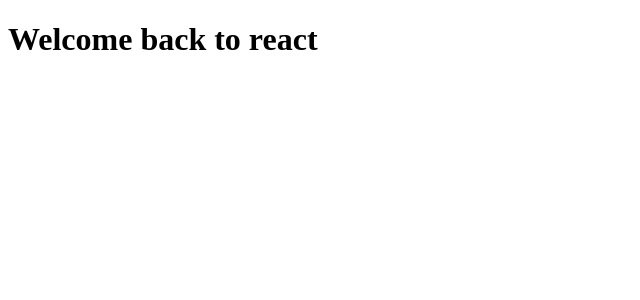
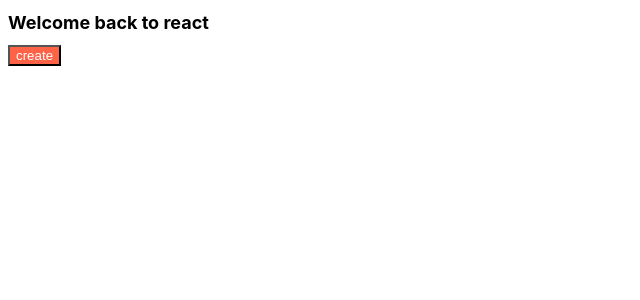
Before and after one commit to ksy52081/MovieWebServiceByReactJS, a React (Create React App) app in the folder reactnpxproject/: page / in a window 1280 px wide. Shown: the top 300 px of the page, without its empty margins (0-640 px from the left). Built offline with nearby package versions, Linux system fonts and the light colour scheme.

Commit message:
[Lecture] #5.1 divide & conquer 를 위한 1) export default XXX 정의 2) XXX.module.css와 XXX.js 쪼개기

```diff
--- a/reactnpxproject/package.json
+++ b/reactnpxproject/package.json
@@ -6,6 +6,7 @@
     "@testing-library/jest-dom": "^5.16.4",
     "@testing-library/react": "^13.1.1",
     "@testing-library/user-event": "^13.5.0",
+    "prop-types": "^15.8.1",
     "react": "^18.1.0",
     "react-dom": "^18.1.0",
     "react-scripts": "5.0.1",
--- a/reactnpxproject/src/App.js
+++ b/reactnpxproject/src/App.js
@@ -1,8 +1,11 @@
+import Button from "./Button.js";
+import yyyyy from "./XXX.module.css";
 
 function App() {
   return (
     <div>
-      <h1>Welcome back to react</h1>
+      <h1 className={yyyyy.title}>Welcome back to react</h1>
+      <Button text={"create"}/>
     </div>
   );
 }
--- /dev/null
+++ b/reactnpxproject/src/Button.js
@@ -0,0 +1,29 @@
+import PropTypes from "prop-types";
+import styles from "./Button.module.css"
+
+// function Button2({text}){
+//     return(
+//         <button
+//         style={{
+//             color:"white",
+//             backgroundColor:"tomato",
+//         }}
+//         >
+//         {text}
+//         </button>
+//     )
+// }
+
+function Button({text}){
+    return(
+        <button className={styles.Btn}>
+        {text}
+        </button>
+    )
+}
+
+Button.propTypes = {
+    text: PropTypes.string.isRequired,
+};
+
+export default Button;
--- /dev/null
+++ b/reactnpxproject/src/Button.module.css
@@ -0,0 +1,4 @@
+.Btn {
+    color:white;
+    background-color: tomato;
+}
--- /dev/null
+++ b/reactnpxproject/src/XXX.module.css
@@ -0,0 +1,4 @@
+.title {
+    font-family: -apple-system, BlinkMacSystemFont, 'Segoe UI', Roboto, Oxygen, Ubuntu, Cantarell, 'Open Sans', 'Helvetica Neue', sans-serif;
+    font-size: 18px;
+}
--- a/reactnpxproject/src/index.js
+++ b/reactnpxproject/src/index.js
@@ -1,6 +1,7 @@
 import React from 'react';
 import ReactDOM from 'react-dom/client';
 import App from './App';
+// import "./styles.css"
 
 const root = ReactDOM.createRoot(document.getElementById('root'));
 root.render(
```
Also changed, not shown: 2 other files (tests, documents, lock files or other folders).
